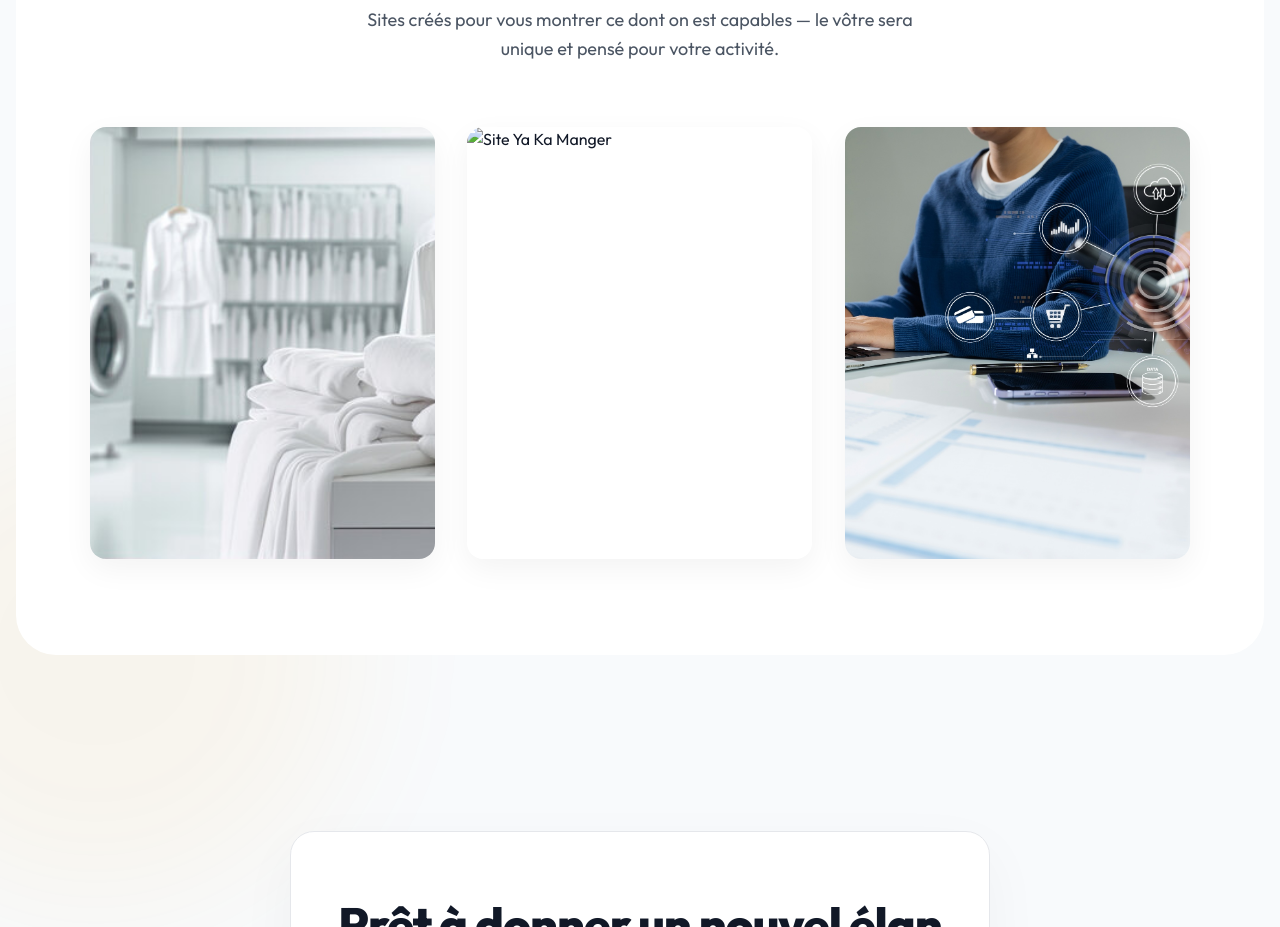
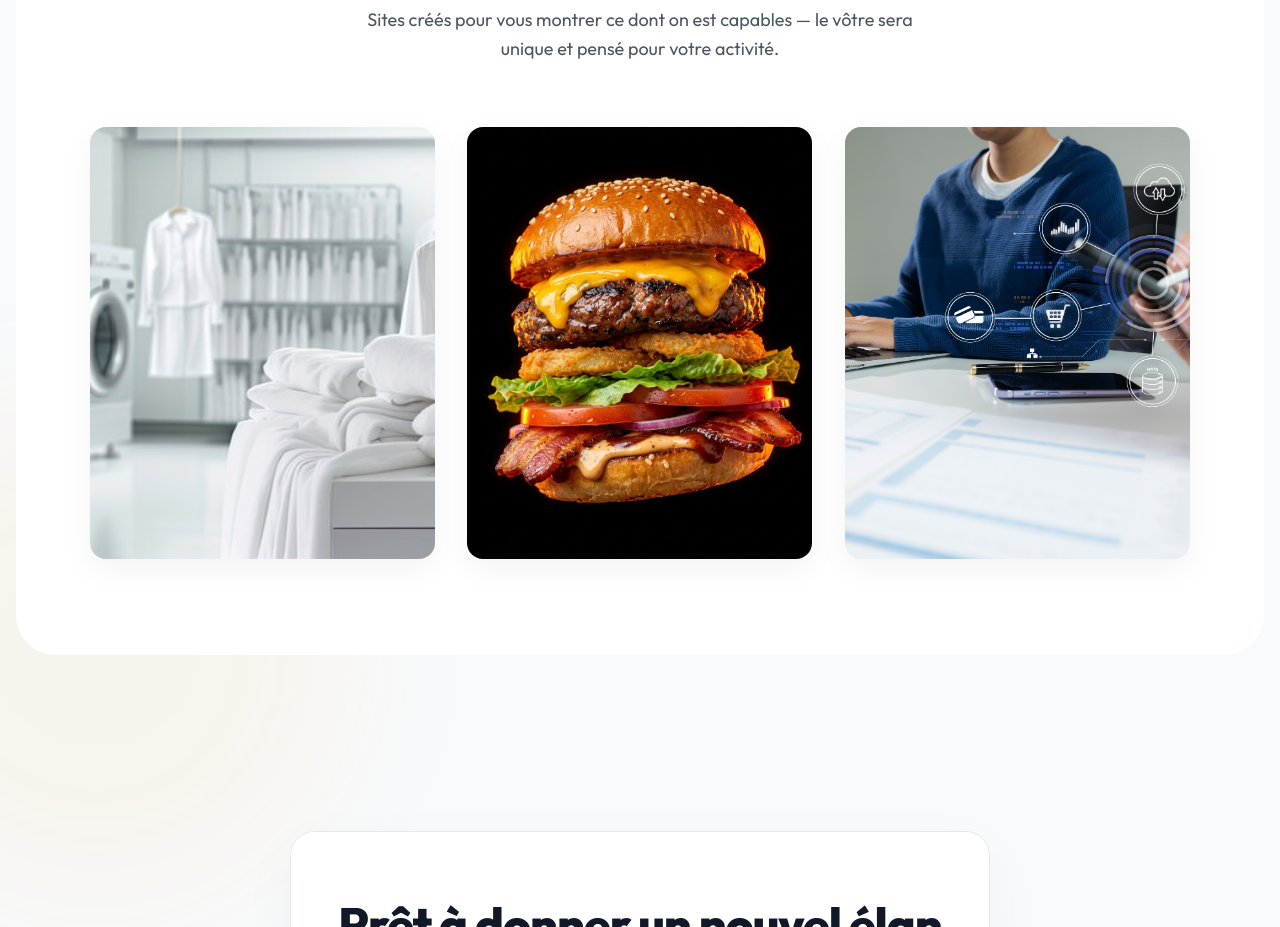
Before and after one commit to Swichy78/portfolio-antoine-au-carre, a plain HTML site: page index.html in a window 1280 px wide. Shown: the part 4420-5347 px from the top of the page. Drawn offline with nearby package versions, Linux system fonts and the light colour scheme.

Commit message:
Correction du chemin de l'image de couverture Ya Ka Manger

```diff
--- a/index.html
+++ b/index.html
@@ -1018,7 +1018,7 @@
                 </div>
                 <!-- Card 2 -->
                 <div class="portfolio-card">
-                    <img src="../YA KA MANGER/public/burger.png"
+                    <img src="projets/ya-ka-manger/burger.png"
                         alt="Site Ya Ka Manger">
                     <div class="portfolio-overlay">
                         <h3>Ya Ka Manger</h3>
```
